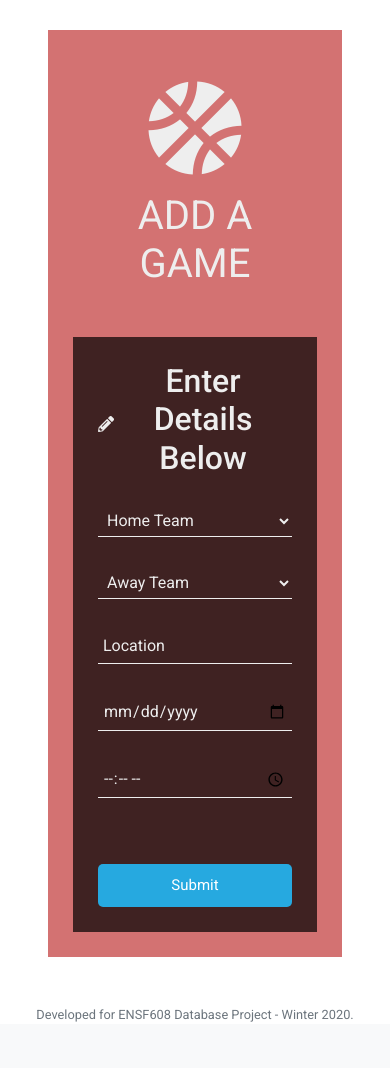
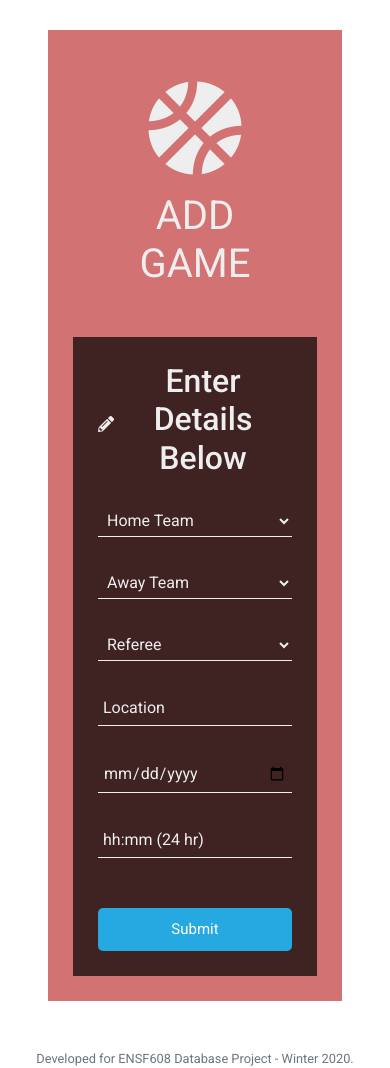
Before and after one commit to arsalanfardi/Intramural-League-Manager, a Flask app: page /addGame in a window 390 px wide. Shown: the part 170-1238 px from the top of the page. Before the commit the page ends 1192 px from the top, so only its background shows below. Run offline with Flask 2, Linux system fonts and the light colour scheme; some libraries are stand-ins or nearby versions.

Commit message:
Completed add game page with responsive flash messages

```diff
--- a/app/routes.py
+++ b/app/routes.py
@@ -5,6 +5,9 @@ from app import app
 
 # Ensure templates are auto-reloaded
 app.config["TEMPLATES_AUTO_RELOAD"] = True
+
+# Set secret key for session (enables flash functionality)
+app.secret_key = "secret key"
 
 # Ensure responses aren't cached
 @app.after_request
@@ -95,10 +98,31 @@ def addPlayer():
 @app.route('/addGame', methods =['GET', 'POST'])
 def addGame():
     team_names = get_teams()
+    referees = get_referees()
     if request.method == 'POST':
-        pass
-    print("teams", team_names)
-    return render_template('addGame.html', teams=team_names)
+        if not null_request(request.form):
+            game_details = request.form
+            home_team = game_details['Home_team']
+            away_team = game_details['Away_team']
+            date = game_details['Date']
+            time = game_details['Time']
+            ref_first_name, ref_last_name = game_details['Referee'].split()
+            location = game_details['Location']
+            if home_team != away_team:
+                db.execute(
+                    "INSERT INTO Game (schedule_id, date, time, location, home_id, away_id, ref_id) \
+                        VALUES (1, ?, ?, ?, \
+                        (SELECT Team.team_id FROM Team WHERE Team.team_name=?),\
+                        (SELECT Team.team_id FROM Team WHERE Team.team_name=?),\
+                        (SELECT User.user_id FROM User WHERE User.first_name=? AND User.last_name=?))",
+                        date, time, location, home_team, away_team, ref_first_name, ref_last_name
+                )
+                flash("Successful submission!")
+            else:
+                flash("Invalid team entry")
+        else:
+            flash("Please enter all fields")
+    return render_template('addGame.html', teams=team_names, referees=referees)
 
 
 def get_teams():
@@ -108,3 +132,19 @@ def get_teams():
                 ORDER BY Team.team_name"
     )
     return team_names
+
+def get_referees():
+    referees = db.execute(
+          "SELECT User.first_name, User.last_name\
+            FROM Referee\
+            LEFT JOIN User on User.user_id = Referee.user_id"
+    )
+    return referees
+
+def null_request(request_form):
+    for k, v in request_form.items():
+        if len(request_form[k]) == 0:
+            print("Null found")
+            return True
+    print("no nulls")
+    return False
--- a/app/static/styles.css
+++ b/app/static/styles.css
@@ -75,10 +75,18 @@ color: white;
     min-height: 100%;
 }
 
-.body-manage, .div-manage, .form-manage, .input-manage, .select-manage, .p-manage {
+.body-manage, .div-manage, .form-manage, .input-manage, .select-manage {
     padding: 0;
     margin: 0;
     outline: none;
+    font-family: Roboto, Arial, sans-serif;
+    font-size: 16px;
+    color: #eee;
+}
+
+.p-manage{
+    padding: -10;
+    margin: -10;
     font-family: Roboto, Arial, sans-serif;
     font-size: 16px;
     color: #eee;
@@ -187,7 +195,7 @@ color: white;
     width: 100%;
 }
 
-.btn-manage:hover {
+.btn-manage-submit:hover {
     background: #85d6de;
 }
 @media (min-width: 568px) {
--- a/app/templates/addGame.html
+++ b/app/templates/addGame.html
@@ -1,7 +1,7 @@
 {% extends "layout.html" %}
 
 {% block title %}
-    Add Player
+    Add Game
 {% endblock %}
 
 {% block main %}
@@ -15,9 +15,9 @@
     <div class="main-block">
       <div class="left-part">
         <i class="fas fa-basketball-ball fa-6x"></i>
-        <h1 class="h1-manage p-3">Add a Game</h1>
+        <h1 class="h1-manage p-3">Add Game</h1>
       </div>
-      <form class="form-manage" method= "POST" action="/">
+      <form class="form-manage" method= "post">
         <div class="title">
           <i class="fas fa-pencil-alt"></i>
           <h2>Enter Details Below</h2>
@@ -35,14 +35,24 @@
                 <option class="dropdown-content" value="{{team['team_name']}}">{{team['team_name']}}</option>
             {% endfor %}
           </select>
-            <input class="input-manage" type="text" name="Location" placeholder= "Location"/>
-            <input class="input-manage" type="date" name="Date">
-            <input class="input-manage" type="time" name="Time">
+          <select class="input-manage" name="Referee">
+            <option class="dropdown-content" value="NULL">Referee</option>
+            {% for referee in referees %}
+                <option class="dropdown-content" value="{{referee['first_name']}} {{referee['last_name']}}">{{referee['first_name']}} {{referee['last_name']}}</option>
+            {% endfor %}
+          </select>
+          <input class="input-manage" type="text" name="Location" placeholder= "Location"/>
+          <input class="input-manage" type="date" name="Date">
+          <input class="input-manage" type="text" name="Time" placeholder= "hh:mm (24 hr)"/>
         </div>
-        <div class="form-group row">
-
-        </div>
-        <button class="btn-manage-submit" type="submit" href="/">Submit</button>
+        <button class="btn-manage-submit" type="submit">Submit</button>
+        {% with messages = get_flashed_messages() %}
+          {% if messages %}
+            {% for message in messages %}
+              <i class="p-manage">{{ message }}</i>
+            {% endfor %}
+          {% endif %}
+        {% endwith %}
       </form>
     </div>
   </body>
```
Also changed, not shown: app/league.db. Lines whose indentation alone changed are shown as unchanged.
